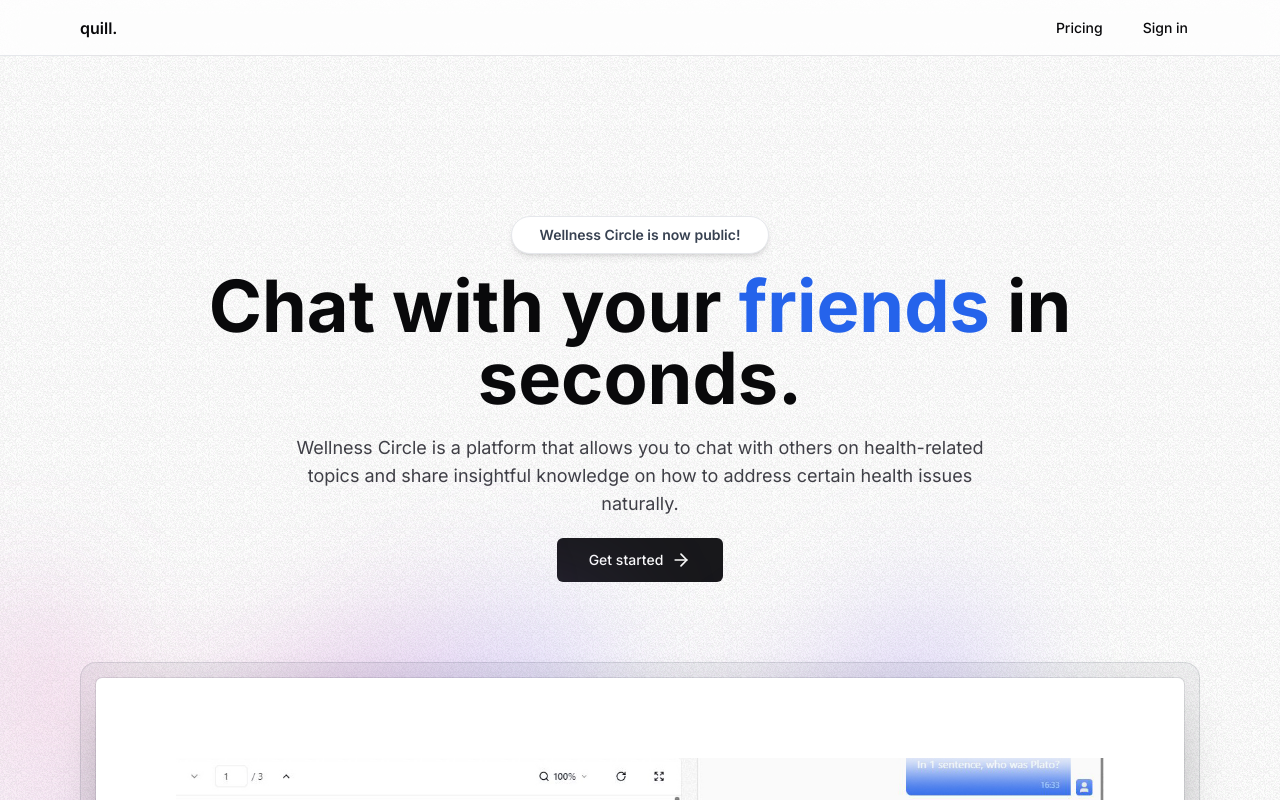
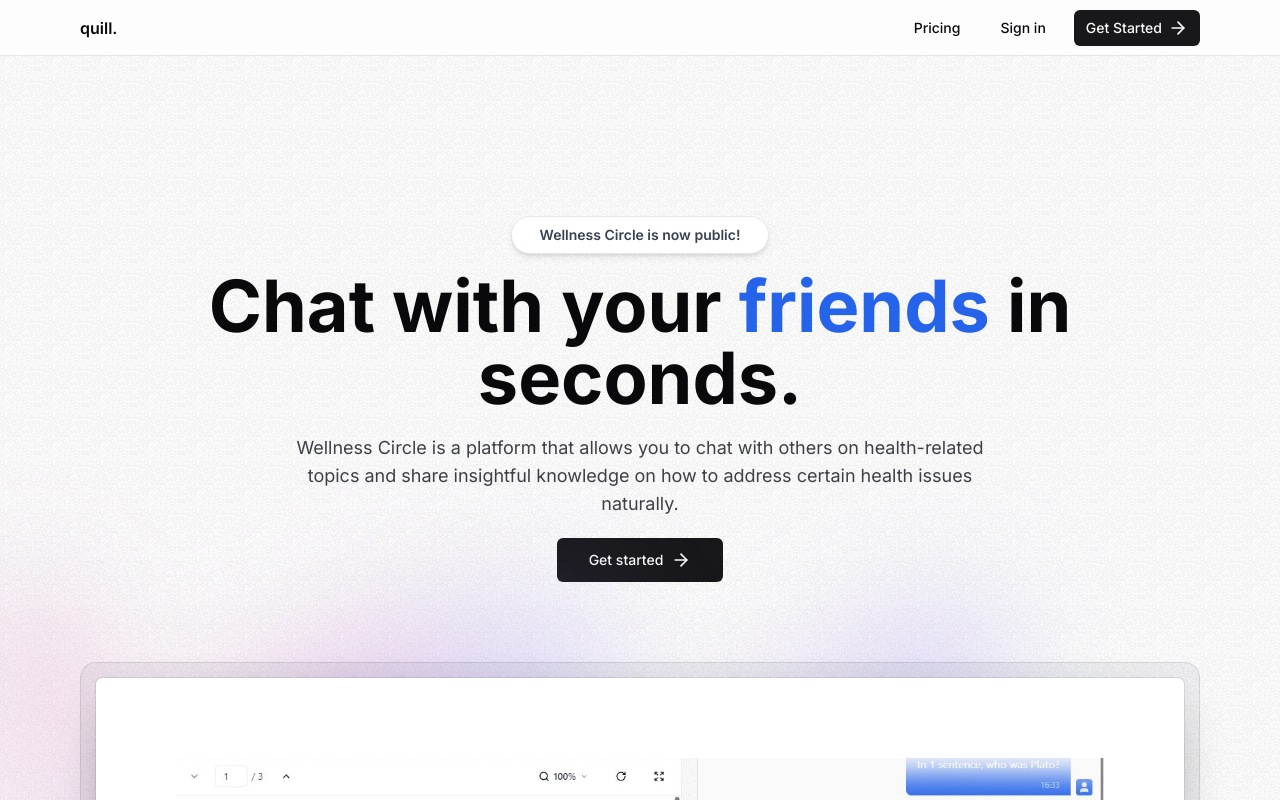
Before and after one commit to LewisMagangi/WellnessCircle, a Next.js app in the folder wellnesscircle-nextjs/: page / in a window 1280 px wide. Shown: the top 800 px of the page. Built offline with nearby package versions, Linux system fonts and the light colour scheme.

Commit message:
Authentication using Kinde almost done

```diff
--- /dev/null
+++ b/wellnesscircle-nextjs/app/api/auth/[kindeAuth]/route.ts
@@ -0,0 +1,3 @@
+import {handleAuth} from "@kinde-oss/kinde-auth-nextjs/server";
+
+export const GET = handleAuth();
--- a/wellnesscircle-nextjs/app/components/Navbar.tsx
+++ b/wellnesscircle-nextjs/app/components/Navbar.tsx
@@ -1,7 +1,8 @@
 import Link from "next/link";
 import MaxWidthWrapper from "./MaxWidthWrapper";
-import { buttonVariants } from './ui/button';
-import {LoginLink} from '@kinde-oss/kinde-auth-nextjs/server';
+import { buttonVariants } from '../../components/ui/button';
+import {LoginLink, RegisterLink} from '@kinde-oss/kinde-auth-nextjs/server';
+import { ArrowRight } from 'lucide-react'
 
 const Navbar = () => {
     return (
@@ -32,6 +33,13 @@ const Navbar = () => {
                             })}>
                             Sign in
                         </LoginLink>
+                        <RegisterLink
+                            className={buttonVariants({
+                                size: 'sm',
+                            })}>
+                            Get Started{' '}
+                            <ArrowRight className='ml-1.5 h-5 w-5'/>
+                        </RegisterLink>
                     </div>
                 </div>
             </MaxWidthWrapper>
```
Also changed, not shown: 1 other file (tests, documents, lock files or other folders).
